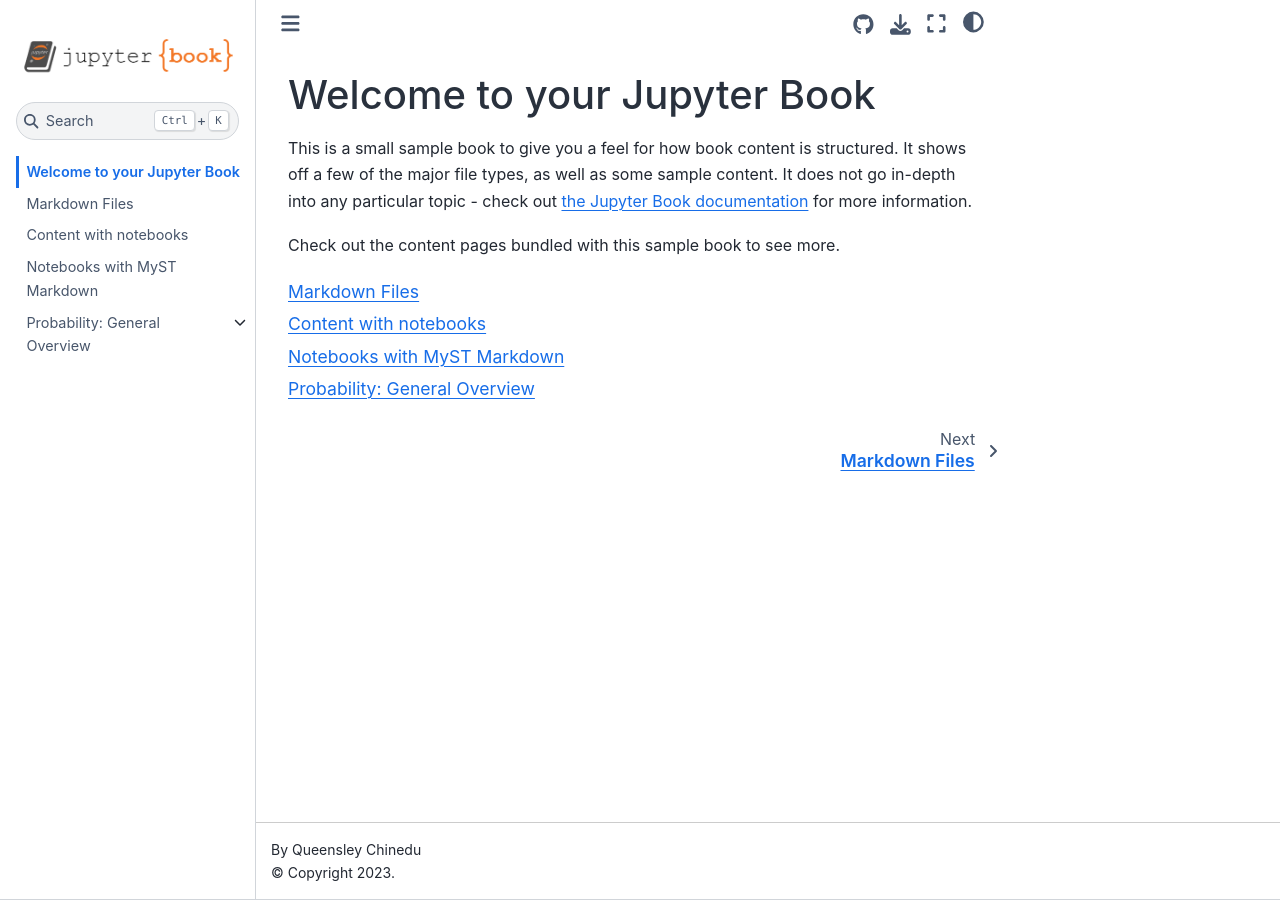
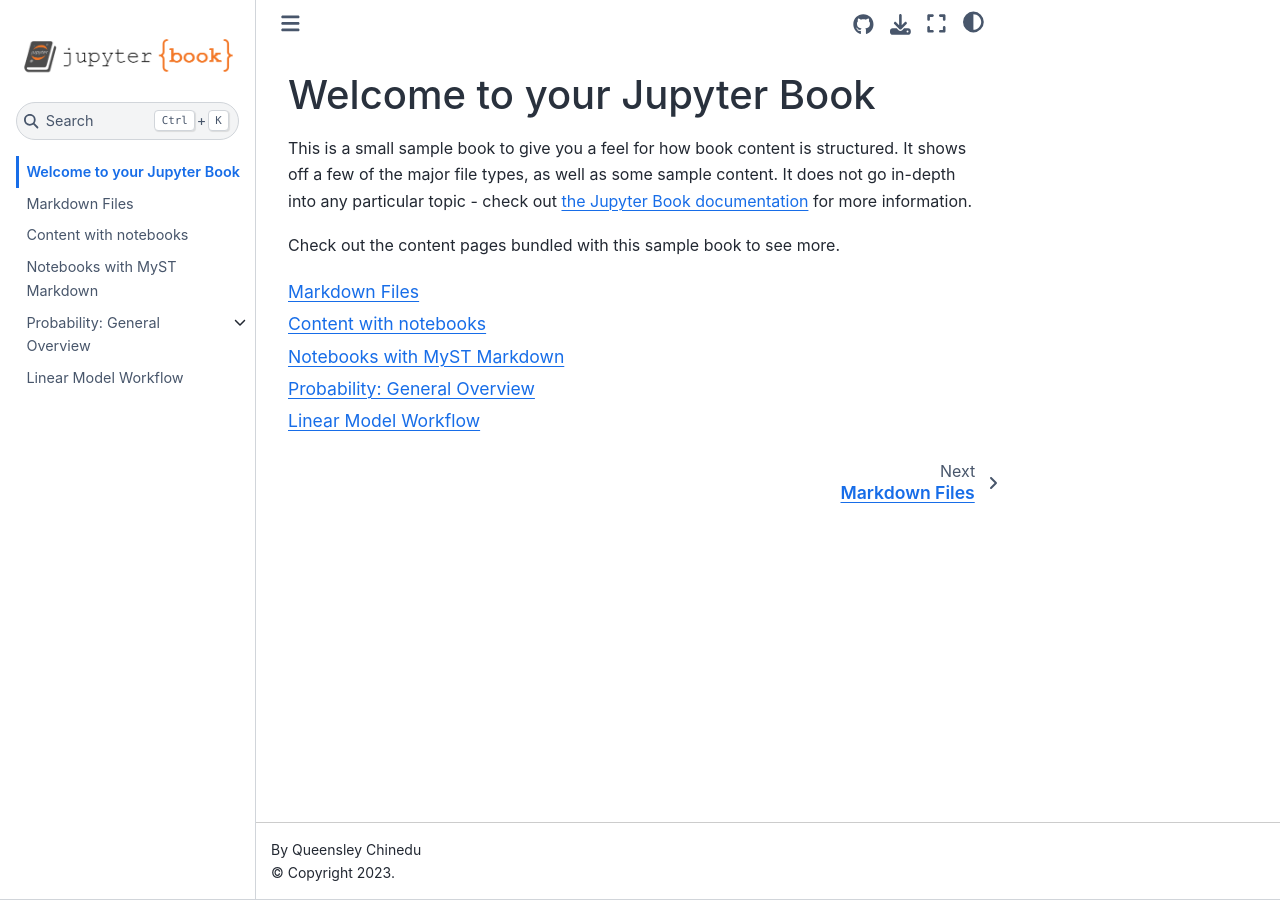
Before and after one commit to QueensleyC/stat5430project, a Jupyter Book: the page built from intro.md, in a window 1280 px wide. Built offline with Jupyter Book 1.0.4 settings and Sphinx 7.4.7 and the Sphinx Book theme 1.1.4, drawn with Linux system fonts in a browser that asks for light colours.

Commit message:
Add linear model workflow to toc

```diff
--- a/_toc.yml
+++ b/_toc.yml
@@ -11,3 +11,4 @@
   sections:
     - file: contents/law-of-total-prob.md
     - file: contents/probability-integral-transform.md
+- file: contents/linear-model-workflow.md
```
